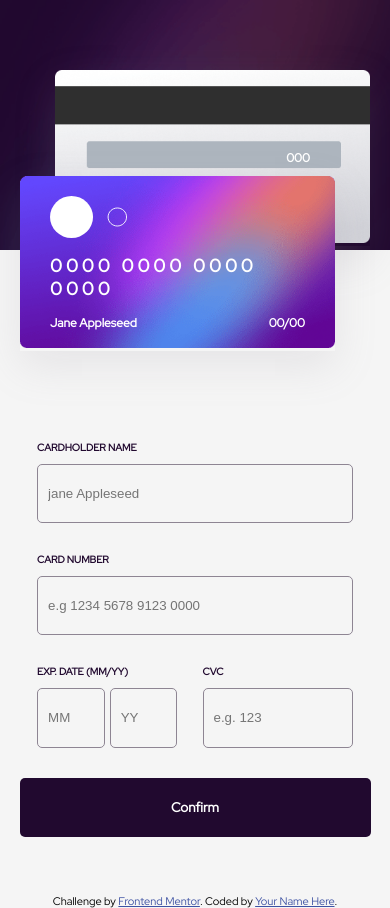
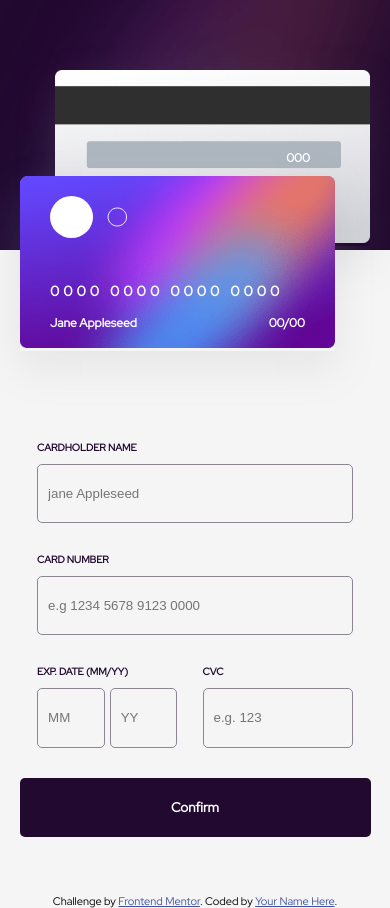
Before and after one commit to Babsman123/interactive-card, a website: page index.html in a window 390 px wide. Drawn offline with Linux system fonts and the light colour scheme.

Commit message:
another commit

```diff
--- a/sass/base/_typography.scss
+++ b/sass/base/_typography.scss
@@ -94,7 +94,7 @@
     &__front {
       .card-details {
         h2 {
-          font-size: 1.8rem;
+          font-size: 1.4rem;
           font-weight: bold;
           letter-spacing: 1rem;
           color: $color-text;
```
Also changed, not shown: css/style.css.
